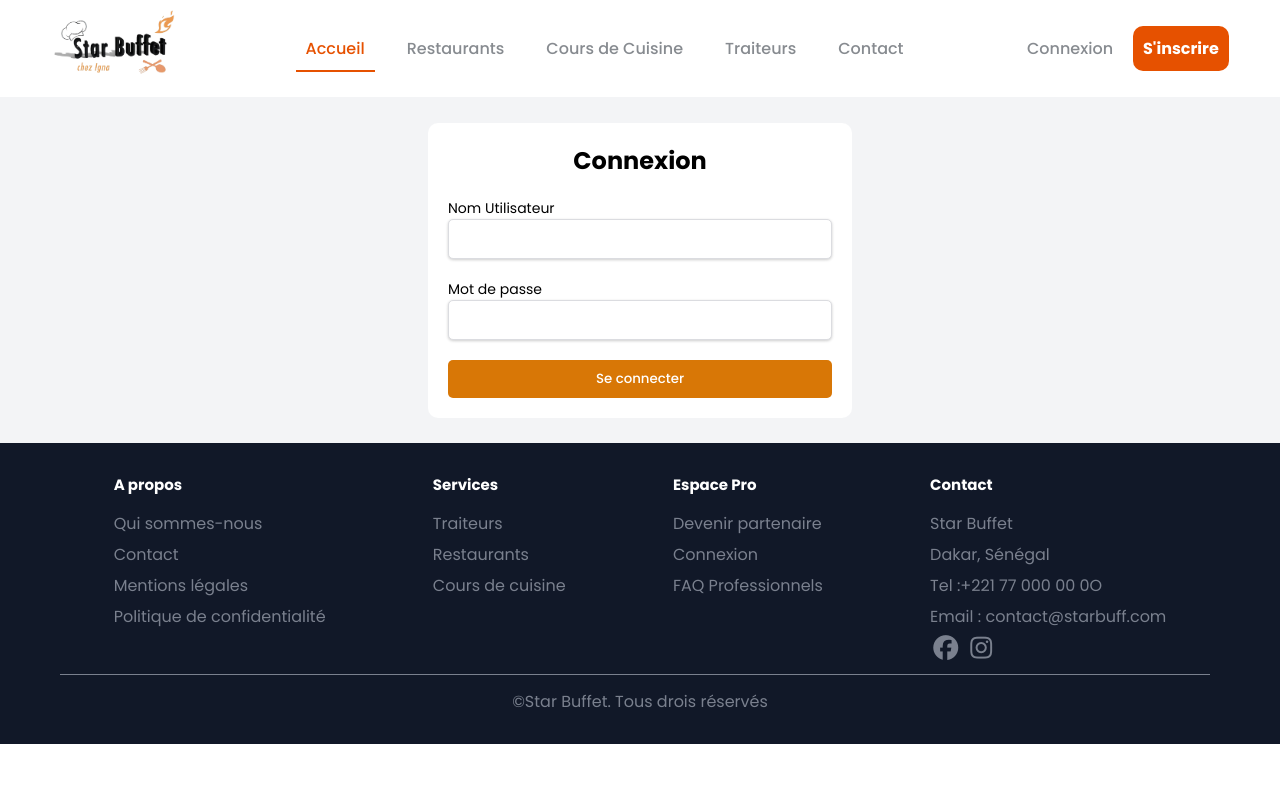
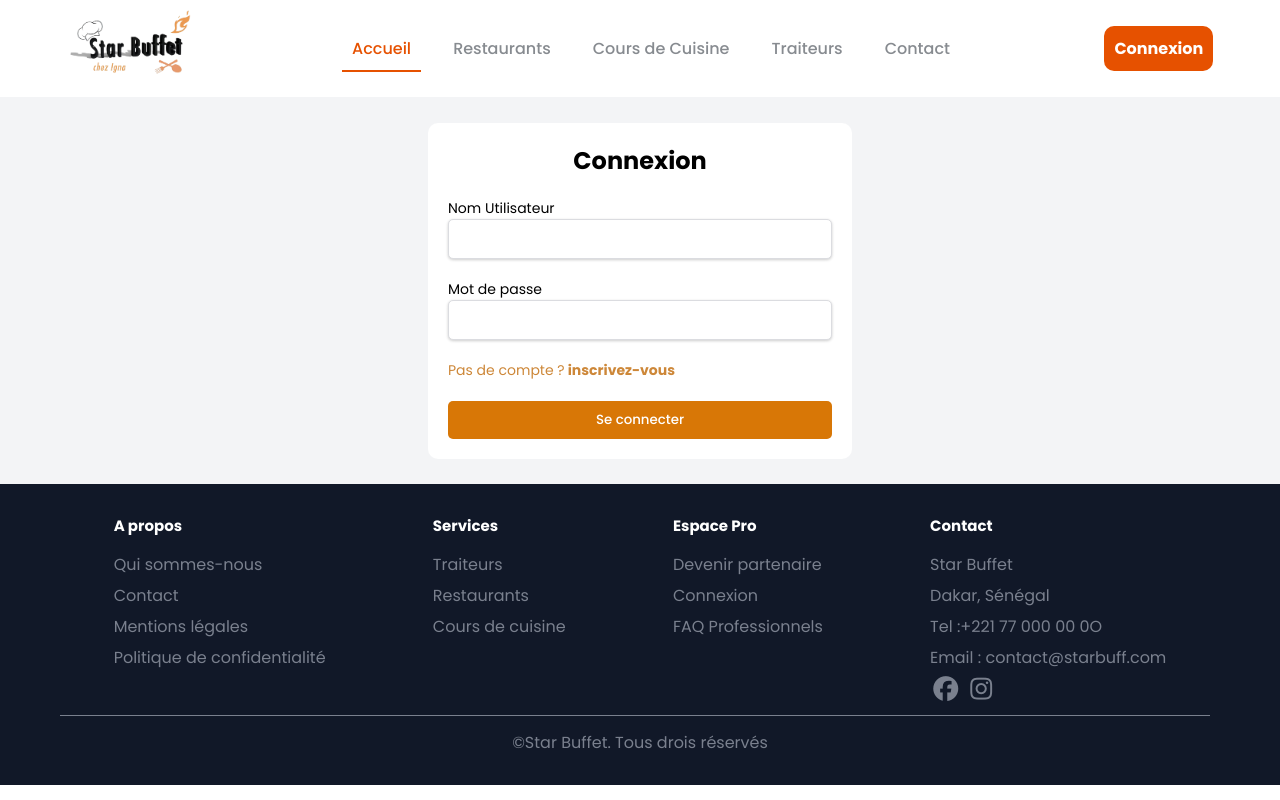
Before and after one commit to amath114fam/start_buffet_django, a Django app: page /comptes/login/ in a window 1280 px wide. Run offline with Django 5.2, Linux system fonts and the light colour scheme; some libraries are stand-ins or nearby versions.

Commit message:
fifth commit

```diff
--- a/services/views.py
+++ b/services/views.py
@@ -25,7 +25,6 @@ def detail_traiteur(request, id):
 def SignUp(request):
     if request.method == 'POST':
         form = UserCreationForm(request.POST)
-        print(form.errors)
         if form.is_valid():
             form.save()
             return redirect('login')
--- a/templates/base.html
+++ b/templates/base.html
@@ -29,8 +29,7 @@
                 </form>
                 <a href="#"></a>
                 {% else %}
-                <a href="{% url "login" %}">Connexion</a>
-                <a id="lien2" href="{% url "signup" %}">S'inscrire</a>
+                <a href="{% url "login" %}" id="lien2">Connexion</a>
                 {% endif %}
             </div>
             <i class="fa-solid fa-bars"></i>
--- a/templates/registration/login.html
+++ b/templates/registration/login.html
@@ -6,6 +6,9 @@
     <div class="auth">
         <h2>Connexion</h2>
         <form method="post" action="{% url "login" %}">
+            {% if form.errors %}
+            <p style="color: red;">Adresse Email ou mot de passe incorrect</p>
+            {% endif %}
             {% csrf_token %}
             <div class="mail">
                 <label for="mail">Nom Utilisateur</label>
@@ -15,6 +18,7 @@
                 <label for="passe">Mot de passe</label>
                 <input type="password" id="passe" name="password">
             </div>
+            <p>Pas de compte ?<a href="{% url "signup" %}" style="font-weight: bold;"> inscrivez-vous</a></p>
             <div class="but">
                 <button type="submit">Se connecter</button>
             </div>
--- a/templates/registration/signup.html
+++ b/templates/registration/signup.html
@@ -6,6 +6,9 @@
     <div class="auth">
         <h2>Inscription</h2>
         <form method="post">
+            {% if form.errors %}
+            <p style="color: red;">Format invalid</p>
+            {% endif %}
             {% csrf_token %}
             <div class="mail">
                 <label for="mail">Nom Utilisateur</label>
```
Also changed, not shown: db.sqlite3.
